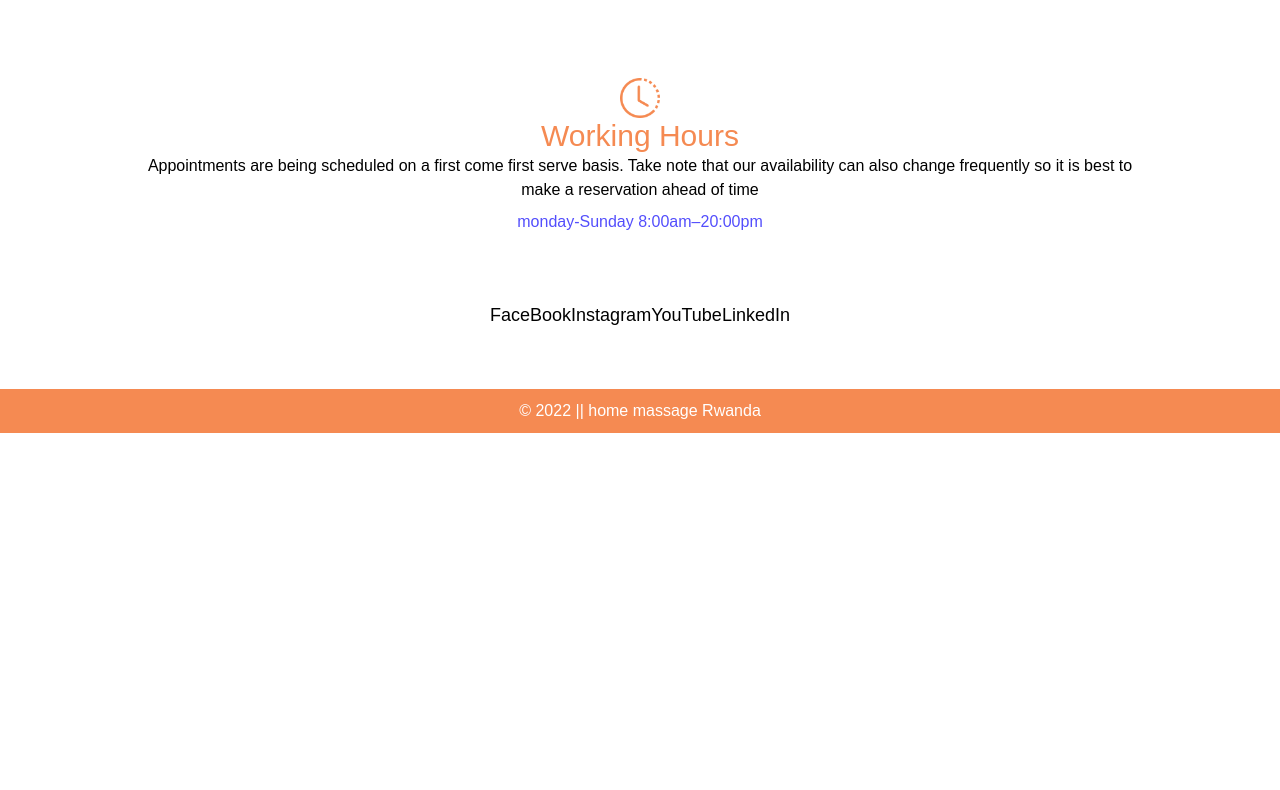
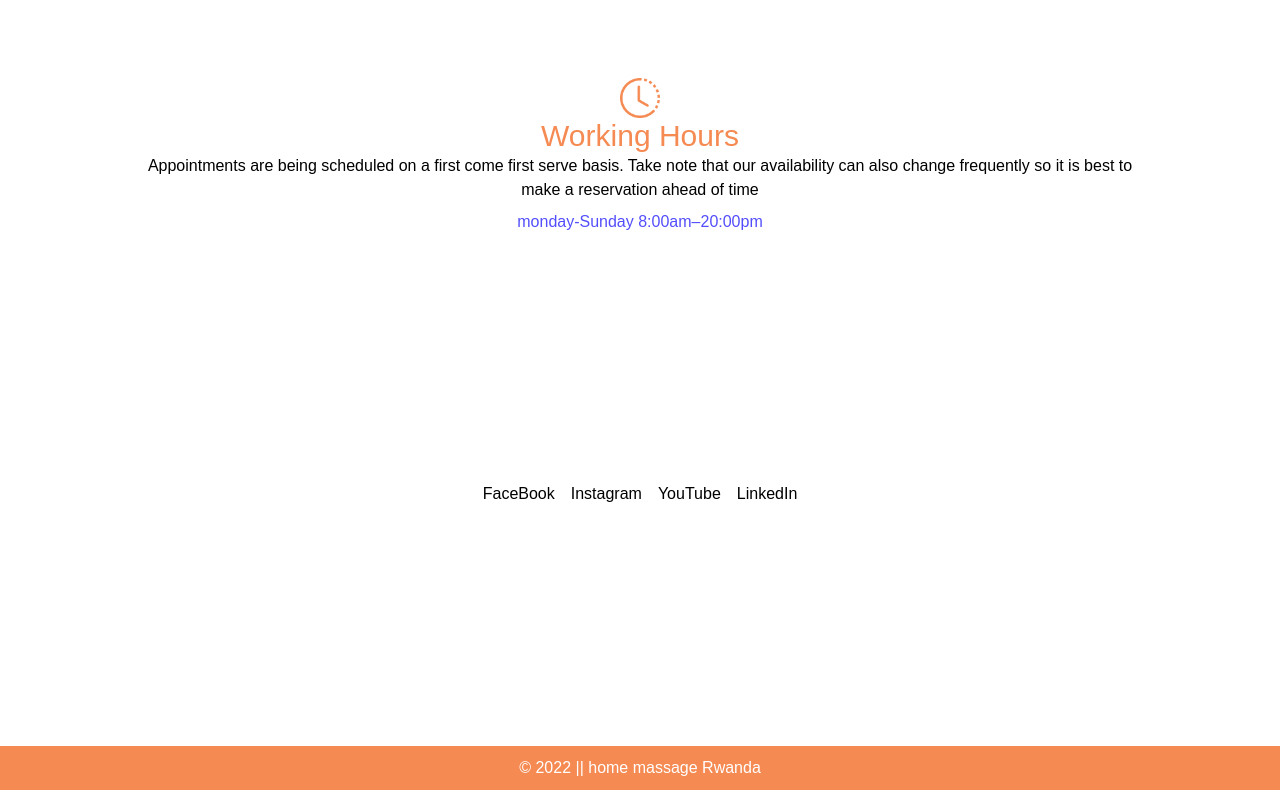
Before and after one commit to ElissaDesign/React-HomeMassage, a React (Create React App) app: page /about in a window 1280 px wide. Shown: the part 2138-2928 px from the top of the page. Before the commit the page ends 2571 px from the top, so only its background shows below. Built offline with nearby package versions, Linux system fonts and the light colour scheme; a web font is replaced by a local one.

Commit message:
fixed footer links

```diff
--- a/src/components/SocialMediaLinks/SocialMediaLinks.js
+++ b/src/components/SocialMediaLinks/SocialMediaLinks.js
@@ -1,12 +1,11 @@
-import './SocialMediaLinks.css';
 
 const SocialMediaLinks = () => {
     return (
-        <div className="social-media-links">
-            <a href='/facebook'>FaceBook</a>
-            <a href='/instagram'>Instagram</a>
-            <a href='/instagram'>YouTube</a>
-            <a href='/instagram'>LinkedIn</a>
+        <div className="w-4/5 mx-auto my-60 text-center">
+            <a className='px-2' href='/facebook'>FaceBook</a>
+            <a className='px-2' href='/instagram'>Instagram</a>
+            <a className='px-2' href='/instagram'>YouTube</a>
+            <a className='px-2' href='/instagram'>LinkedIn</a>
         </div>
     );
 }
```
